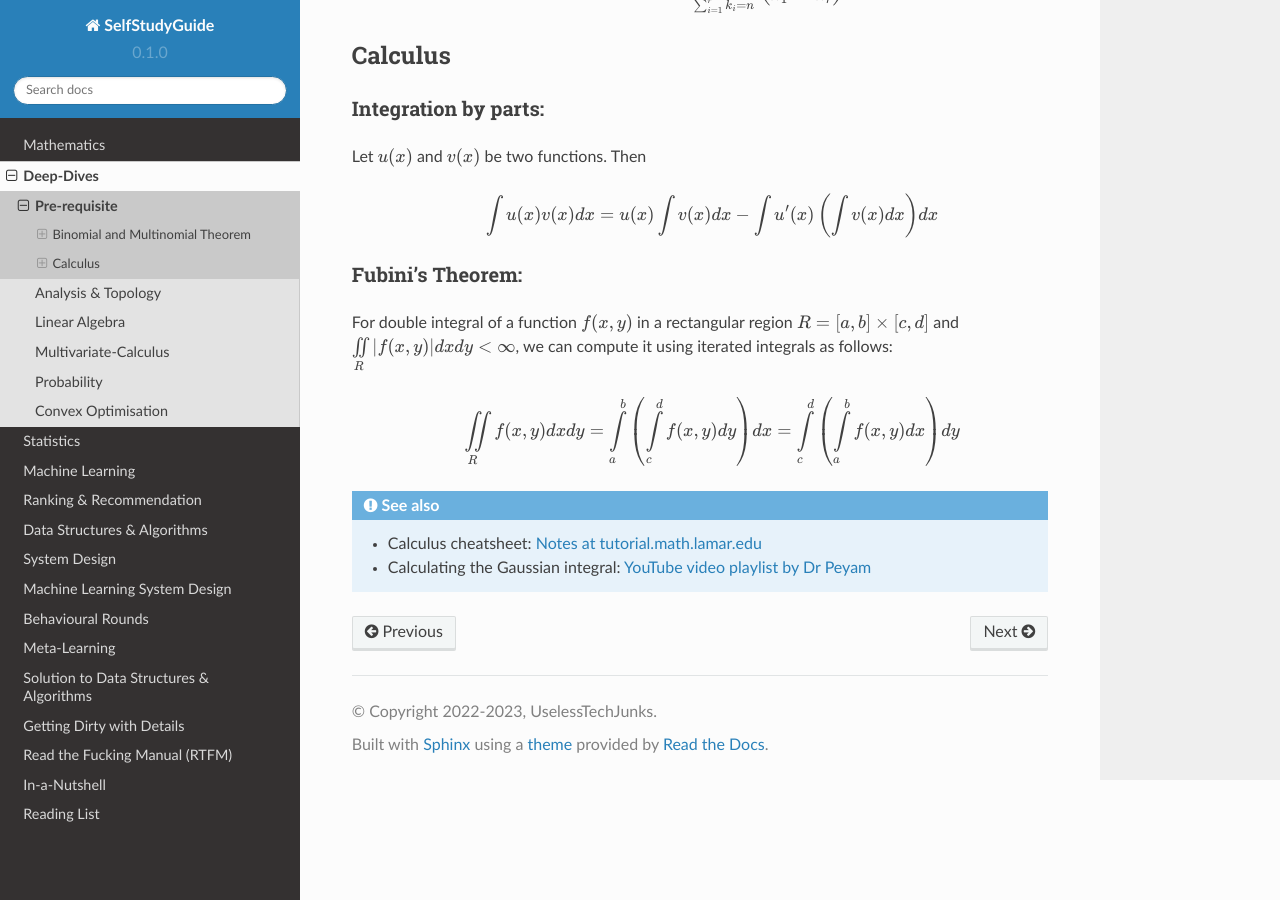
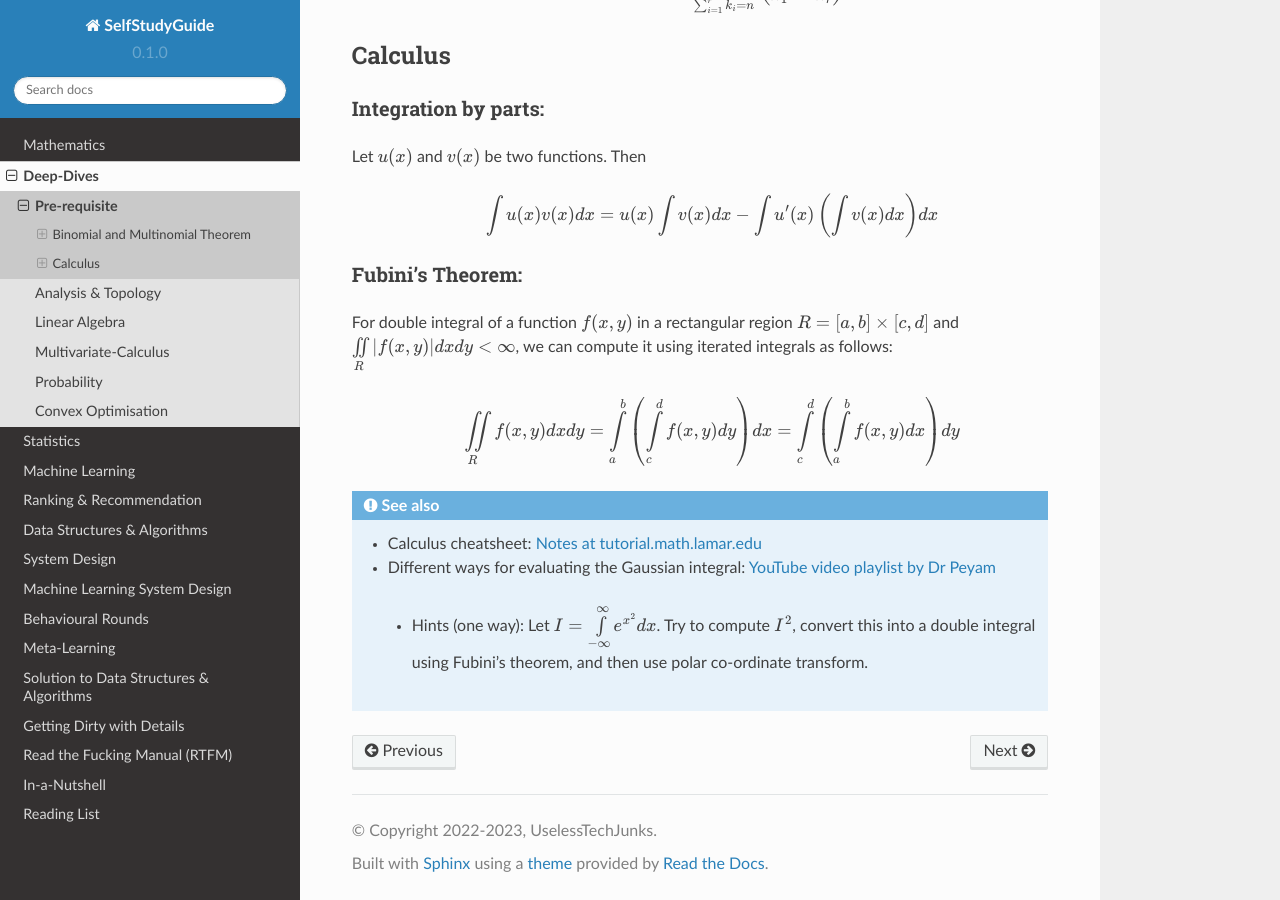
Before and after one commit to uselesstechjunks/leetcode, a Sphinx documentation site: the page built from docs/source/math/prereq.rst, in a window 1280 px wide and 900 px high, scrolled down 1359 px. Built offline with Sphinx 7.4.7 and the Read the Docs theme 2.0.0, drawn with Linux system fonts in a browser that asks for light colours.

Commit message:
Update prereq.rst

```diff
--- a/docs/source/math/prereq.rst
+++ b/docs/source/math/prereq.rst
@@ -57,4 +57,6 @@ For double integral of a function :math:`f(x,y)` in a rectangular region :math:`
 
 .. seealso::
  * Calculus cheatsheet: `Notes at tutorial.math.lamar.edu <https://tutorial.math.lamar.edu/pdf/calculus_cheat_sheet_all.pdf>`_
- * Calculating the Gaussian integral: `YouTube video playlist by Dr Peyam <https://www.youtube.com/watch?v=HcneBkidSDQ&list=PLJb1qAQIrmmCgLyHWMXGZnioRHLqOk2bW>`_
+ * Different ways for evaluating the Gaussian integral: `YouTube video playlist by Dr Peyam <https://www.youtube.com/watch?v=HcneBkidSDQ&list=PLJb1qAQIrmmCgLyHWMXGZnioRHLqOk2bW>`_
+
+  * Hints (one way): Let :math:`I=\int\limits_{-\infty}^\infty e^{x^2}dx`. Try to compute :math:`I^2`, convert this into a double integral using Fubini's theorem, and then use polar co-ordinate transform.
```
